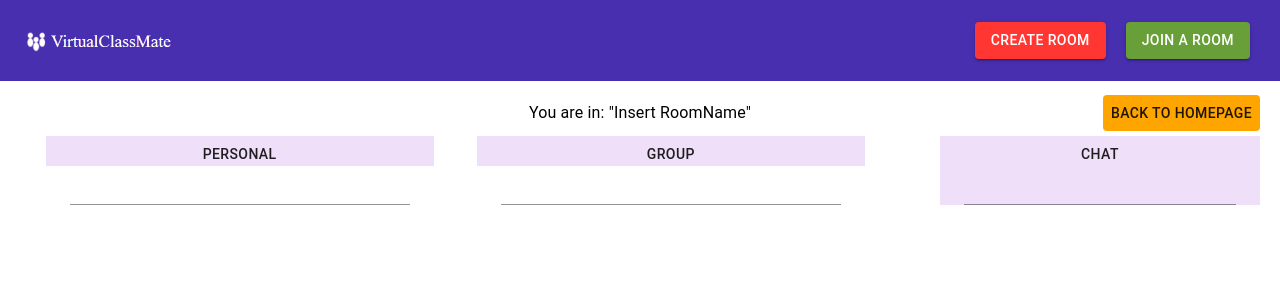
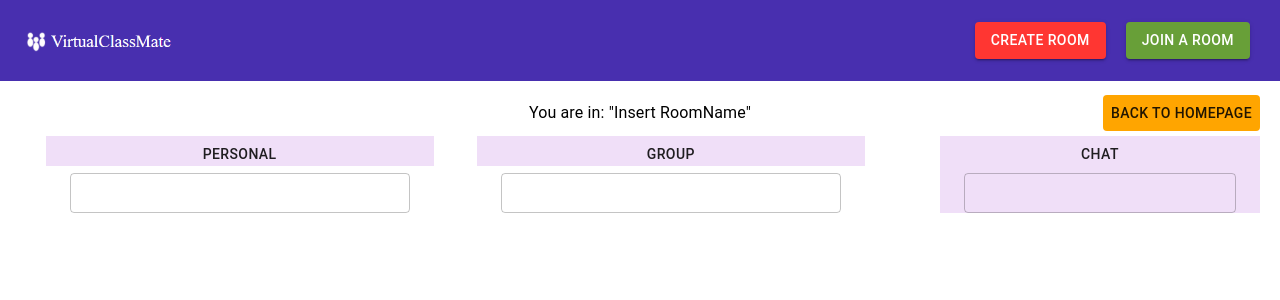
Before and after one commit to quacklinhui/VirtualClassMate, a React (Create React App) app in the folder frontend/: page /room in a window 1280 px wide. Shown: the top 300 px of the page. Built offline with nearby package versions, Linux system fonts and the light colour scheme.

Commit message:
made the button slightly less ugly

```diff
--- a/frontend/src/MainRoomComponents/RoomPage.js
+++ b/frontend/src/MainRoomComponents/RoomPage.js
@@ -22,16 +22,17 @@ let history = useHistory();
           <div style ={{display: "flex",flexDirection: 'row',height: 30,paddingTop: 5, width: "70%"}}>
             <Container style={{width:"45%", backgroundColor: "#D8ABEC60"}}>
                 <Button>Personal</Button>
-                <TextField fullWidth id="personalToDoListInput" />
+                <TextField fullWidth id="personalToDoListInput" variant="outlined" size = 'small' />
 
             </Container>
             <Container style={{width:"45%", backgroundColor: "#D8ABEC60"}}>
               <Button>Group</Button>
-              <TextField fullWidth id="groupToDoListInput" />
+              <TextField fullWidth id="groupToDoListInput" variant="outlined" size = 'small' />
             </Container>
+
             <Container style={{width:"25%", backgroundColor: "#D8ABEC60", position: "absolute", right: 20}}>
                 <Button>Chat</Button>
-                <TextField fullWidth id="chatInput" />
+                <TextField fullWidth id="chatInput" variant="outlined" size = 'small'  />
             </Container>
           </div>
 
```
